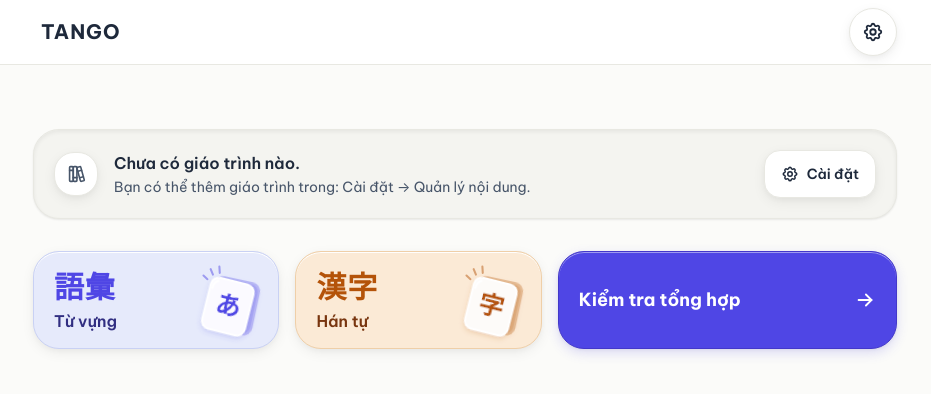
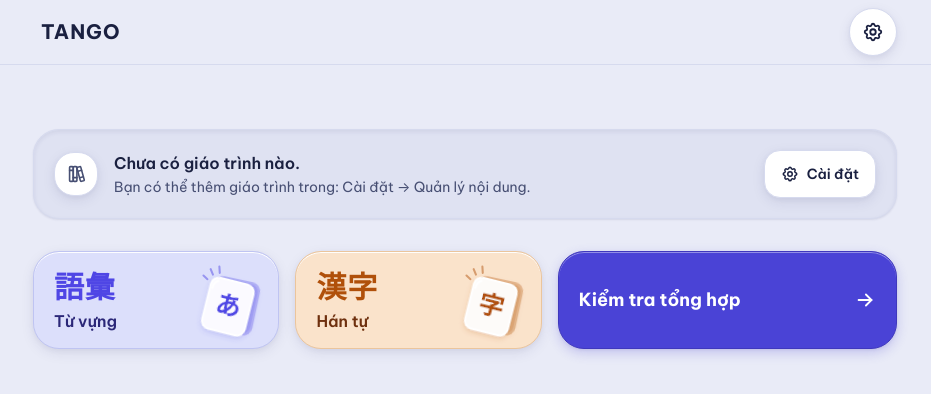
Before and after one commit to SCuong/Tango, a React (Vite) app: page / in a window 1280 px wide. Shown: the top 394 px of the page, without its empty margins (175-1106 px from the left). Built offline with nearby package versions, Linux system fonts and the light colour scheme.

Commit message:
fix(phase-7): strengthen theme personality

```diff
--- a/src/components/TopBar.tsx
+++ b/src/components/TopBar.tsx
@@ -16,7 +16,7 @@ export const TopBar: React.FC<TopBarProps> = ({ className = '' }) => {
 
   return (
     <header
-      className={`w-full border-b border-border-subtle bg-surface sticky top-0 z-10 pt-[env(safe-area-inset-top)] ${className}`}
+      className={`w-full border-b border-border-subtle bg-page sticky top-0 z-10 pt-[env(safe-area-inset-top)] ${className}`}
     >
       <div className="max-w-4xl mx-auto px-4 h-16 flex items-center justify-between">
         <button
--- a/src/index.css
+++ b/src/index.css
@@ -29,22 +29,22 @@
   --space-14: 56px;
 }
 
-/* 1. LIGHT THEME (Default) */
+/* 1. LIGHT THEME (Default): Cool Porcelain / Japanese Stationery */
 [data-theme="light"], :root {
-  --bg-page: #FBFBF9;
+  --bg-page: #E9EBF7;
   --bg-surface: #FFFFFF;
-  --bg-surface-elevated: #F4F4F0;
-  --border-subtle: #E8E8E2;
-  --border-strong: #CBD5E1;
+  --bg-surface-elevated: #DFE2F2;
+  --border-subtle: #D6DAEE;
+  --border-strong: #B7BDD9;
 
-  --text-primary: #1E293B;
-  --text-secondary: #475569;
-  --text-muted: #94A3B8;
+  --text-primary: #1A2040;
+  --text-secondary: #474F73;
+  --text-muted: #5C6488;
 
   --primary: #4F46E5;
   --primary-hover: #4338CA;
-  --primary-surface: #EEF2FF;
-  --primary-border-subtle: #C7D2FE;
+  --primary-surface: #E3E4FD;
+  --primary-border-subtle: #C0C3F4;
 
   --success: #059669;
   --success-surface: #ECFDF5;
@@ -60,47 +60,47 @@
   --answer-4-bg: #FFE4E6; --answer-4-border: #FDA4AF; --answer-4-text: #881337;
 
   /* Category Semantic Identities */
-  --category-vocabulary-surface: #E6EAFB;
-  --category-vocabulary-border: #C9D1F4;
+  --category-vocabulary-surface: #DCDFFB;
+  --category-vocabulary-border: #BFC4F2;
   --category-vocabulary-icon: #4F46E5;
-  --category-vocabulary-text: #312E81;
+  --category-vocabulary-text: #2B2778;
 
-  --category-kanji-surface: #FBEAD6;
-  --category-kanji-border: #EFCFA8;
-  --category-kanji-icon: #B45309;
-  --category-kanji-text: #78350F;
+  --category-kanji-surface: #FAE3CB;
+  --category-kanji-border: #EBC59C;
+  --category-kanji-icon: #B0500A;
+  --category-kanji-text: #6E300E;
 
   /* Primary Study CTA (solid clay action) */
-  --cta-surface: #4F46E5;
-  --cta-border: #4338CA;
+  --cta-surface: #4A43D6;
+  --cta-border: #3F38BD;
   --cta-text: #FFFFFF;
   --cta-text-secondary: #E0E7FF;
   --cta-puck-surface: rgba(255, 255, 255, 0.16);
   --cta-puck-border: rgba(255, 255, 255, 0.28);
 
-  /* Clay Shadows */
-  --shadow-clay-card: 0 4px 14px -1px rgba(0, 0, 0, 0.07), 0 2px 6px -1px rgba(0, 0, 0, 0.04), inset 0 1px 0 rgba(255, 255, 255, 0.95);
-  --shadow-clay-card-hover: 0 8px 20px -2px rgba(0, 0, 0, 0.09), 0 3px 8px -1px rgba(0, 0, 0, 0.05), inset 0 1px 0 rgba(255, 255, 255, 1);
-  --shadow-clay-button: 0 4px 12px rgba(79, 70, 229, 0.18), 0 1px 3px rgba(0, 0, 0, 0.06), inset 0 1px 0 rgba(255, 255, 255, 0.45);
-  --shadow-clay-pressed: 0 1px 2px rgba(0, 0, 0, 0.08), inset 0 2px 4px rgba(0, 0, 0, 0.06);
+  /* Clay Shadows (cool indigo-tinted porcelain) */
+  --shadow-clay-card: 0 4px 14px -1px rgba(36, 42, 102, 0.10), 0 2px 6px -1px rgba(36, 42, 102, 0.06), inset 0 1px 0 rgba(255, 255, 255, 0.95);
+  --shadow-clay-card-hover: 0 8px 20px -2px rgba(36, 42, 102, 0.13), 0 3px 8px -1px rgba(36, 42, 102, 0.07), inset 0 1px 0 rgba(255, 255, 255, 1);
+  --shadow-clay-button: 0 4px 12px rgba(74, 67, 214, 0.24), 0 1px 3px rgba(36, 42, 102, 0.08), inset 0 1px 0 rgba(255, 255, 255, 0.40);
+  --shadow-clay-pressed: 0 1px 2px rgba(36, 42, 102, 0.10), inset 0 2px 4px rgba(36, 42, 102, 0.08);
 }
 
-/* 2. DARK THEME */
+/* 2. DARK THEME: Midnight Indigo */
 [data-theme="dark"] {
-  --bg-page: #0B0F19;
-  --bg-surface: #151D2E;
-  --bg-surface-elevated: #1E293B;
-  --border-subtle: #26334B;
-  --border-strong: #334155;
+  --bg-page: #0F1433;
+  --bg-surface: #1A2150;
+  --bg-surface-elevated: #242C61;
+  --border-subtle: #2F3873;
+  --border-strong: #434D90;
 
-  --text-primary: #F8FAFC;
-  --text-secondary: #94A3B8;
-  --text-muted: #64748B;
+  --text-primary: #EEF0FF;
+  --text-secondary: #AEB5DE;
+  --text-muted: #8189BB;
 
-  --primary: #6366F1;
-  --primary-hover: #818CF8;
-  --primary-surface: #1E1B4B;
-  --primary-border-subtle: #3730A3;
+  --primary: #7C82F8;
+  --primary-hover: #9CA1FA;
+  --primary-surface: #282F6B;
+  --primary-border-subtle: #434B9E;
 
   --success: #10B981;
   --success-surface: #064E3B;
@@ -116,47 +116,47 @@
   --answer-4-bg: #33141F; --answer-4-border: #7A223B; --answer-4-text: #FECDD3;
 
   /* Category Semantic Identities */
-  --category-vocabulary-surface: #1D2850;
-  --category-vocabulary-border: #33437A;
-  --category-vocabulary-icon: #818CF8;
-  --category-vocabulary-text: #E0E7FF;
+  --category-vocabulary-surface: #29316E;
+  --category-vocabulary-border: #3D4796;
+  --category-vocabulary-icon: #A9AFFF;
+  --category-vocabulary-text: #E6E8FF;
 
-  --category-kanji-surface: #3A2618;
-  --category-kanji-border: #5E3F28;
-  --category-kanji-icon: #F59E0B;
-  --category-kanji-text: #FEF3C7;
+  --category-kanji-surface: #3A2B35;
+  --category-kanji-border: #5E4252;
+  --category-kanji-icon: #F6AE3D;
+  --category-kanji-text: #FDEBCB;
 
   /* Primary Study CTA (solid clay action) */
-  --cta-surface: #4F46E5;
-  --cta-border: #6366F1;
+  --cta-surface: #4A4EC4;
+  --cta-border: #6468E0;
   --cta-text: #FFFFFF;
-  --cta-text-secondary: #E0E7FF;
+  --cta-text-secondary: #E6E8FF;
   --cta-puck-surface: rgba(255, 255, 255, 0.14);
   --cta-puck-border: rgba(255, 255, 255, 0.24);
 
-  /* Clay Shadows (Dark structural emphasis) */
-  --shadow-clay-card: 0 4px 16px rgba(0, 0, 0, 0.45), 0 1px 3px rgba(0, 0, 0, 0.3), inset 0 1px 0 rgba(255, 255, 255, 0.08);
-  --shadow-clay-card-hover: 0 8px 24px rgba(0, 0, 0, 0.55), 0 2px 6px rgba(0, 0, 0, 0.35), inset 0 1px 0 rgba(255, 255, 255, 0.12);
-  --shadow-clay-button: 0 4px 12px rgba(0, 0, 0, 0.5), 0 1px 3px rgba(99, 102, 241, 0.2), inset 0 1px 0 rgba(255, 255, 255, 0.15);
-  --shadow-clay-pressed: 0 1px 2px rgba(0, 0, 0, 0.6), inset 0 2px 4px rgba(0, 0, 0, 0.4);
+  /* Clay Shadows (midnight elevation) */
+  --shadow-clay-card: 0 4px 16px rgba(4, 6, 24, 0.45), 0 1px 3px rgba(4, 6, 24, 0.30), inset 0 1px 0 rgba(255, 255, 255, 0.07);
+  --shadow-clay-card-hover: 0 8px 24px rgba(4, 6, 24, 0.55), 0 2px 6px rgba(4, 6, 24, 0.35), inset 0 1px 0 rgba(255, 255, 255, 0.10);
+  --shadow-clay-button: 0 4px 14px rgba(4, 6, 24, 0.50), 0 1px 3px rgba(124, 130, 248, 0.22), inset 0 1px 0 rgba(255, 255, 255, 0.14);
+  --shadow-clay-pressed: 0 1px 2px rgba(4, 6, 24, 0.55), inset 0 2px 4px rgba(4, 6, 24, 0.40);
 }
 
-/* 3. SAKURA THEME */
+/* 3. SAKURA THEME: Warm Blossom Paper */
 [data-theme="sakura"] {
-  --bg-page: #FAF5F5;
-  --bg-surface: #FFFFFF;
-  --bg-surface-elevated: #F3E8E8;
-  --border-subtle: #EAD7D7;
-  --border-strong: #D5BDBD;
+  --bg-page: #F5E3E1;
+  --bg-surface: #FFFAF8;
+  --bg-surface-elevated: #F0D8D6;
+  --border-subtle: #EACDCA;
+  --border-strong: #D8AEAA;
 
-  --text-primary: #2D1F24;
-  --text-secondary: #5C454D;
-  --text-muted: #8F757D;
+  --text-primary: #34181F;
+  --text-secondary: #66434C;
+  --text-muted: #7C5861;
 
-  --primary: #D95379;
-  --primary-hover: #C23E64;
-  --primary-surface: #FDF0F3;
-  --primary-border-subtle: #F3C1D0;
+  --primary: #C2416A;
+  --primary-hover: #A63458;
+  --primary-surface: #FADFE7;
+  --primary-border-subtle: #EBB3C4;
 
   --success: #059669;
   --success-surface: #ECFDF5;
@@ -172,29 +172,29 @@
   --answer-4-bg: #FCEEF1; --answer-4-border: #EBB3C0; --answer-4-text: #641E2F;
 
   /* Category Semantic Identities */
-  --category-vocabulary-surface: #E4E8F5;
-  --category-vocabulary-border: #C8CFE6;
-  --category-vocabulary-icon: #4F46E5;
-  --category-vocabulary-text: #232C42;
+  --category-vocabulary-surface: #E5E0F3;
+  --category-vocabulary-border: #CBC3E5;
+  --category-vocabulary-icon: #5A4FCF;
+  --category-vocabulary-text: #2C2654;
 
-  --category-kanji-surface: #F8E3D6;
-  --category-kanji-border: #E9C6B0;
-  --category-kanji-icon: #C05621;
-  --category-kanji-text: #4A232E;
+  --category-kanji-surface: #F8D9C7;
+  --category-kanji-border: #E9BBA0;
+  --category-kanji-icon: #B04A28;
+  --category-kanji-text: #5A2430;
 
   /* Primary Study CTA (solid clay action) */
-  --cta-surface: #B83A60;
-  --cta-border: #A32F52;
+  --cta-surface: #A8385C;
+  --cta-border: #912E4F;
   --cta-text: #FFFFFF;
   --cta-text-secondary: #FDE7EE;
   --cta-puck-surface: rgba(255, 255, 255, 0.16);
   --cta-puck-border: rgba(255, 255, 255, 0.28);
 
-  /* Clay Shadows (Warm pink-slate lift) */
-  --shadow-clay-card: 0 4px 14px rgba(180, 120, 135, 0.12), 0 1px 4px rgba(180, 120, 135, 0.06), inset 0 1px 0 rgba(255, 255, 255, 0.95);
-  --shadow-clay-card-hover: 0 8px 22px rgba(180, 120, 135, 0.18), 0 2px 6px rgba(180, 120, 135, 0.08), inset 0 1px 0 rgba(255, 255, 255, 1);
-  --shadow-clay-button: 0 4px 12px rgba(217, 83, 121, 0.22), 0 1px 3px rgba(180, 120, 135, 0.1), inset 0 1px 0 rgba(255, 255, 255, 0.55);
-  --shadow-clay-pressed: 0 1px 2px rgba(180, 120, 135, 0.18), inset 0 2px 4px rgba(180, 120, 135, 0.1);
+  /* Clay Shadows (warm blossom lift) */
+  --shadow-clay-card: 0 4px 14px rgba(150, 80, 95, 0.13), 0 1px 4px rgba(150, 80, 95, 0.07), inset 0 1px 0 rgba(255, 255, 255, 0.95);
+  --shadow-clay-card-hover: 0 8px 22px rgba(150, 80, 95, 0.18), 0 2px 6px rgba(150, 80, 95, 0.09), inset 0 1px 0 rgba(255, 255, 255, 1);
+  --shadow-clay-button: 0 4px 12px rgba(168, 56, 92, 0.26), 0 1px 3px rgba(150, 80, 95, 0.12), inset 0 1px 0 rgba(255, 255, 255, 0.40);
+  --shadow-clay-pressed: 0 1px 2px rgba(150, 80, 95, 0.18), inset 0 2px 4px rgba(150, 80, 95, 0.12);
 }
 
 /*
```
Also changed, not shown: 3 other files (tests, documents, lock files or other folders).
